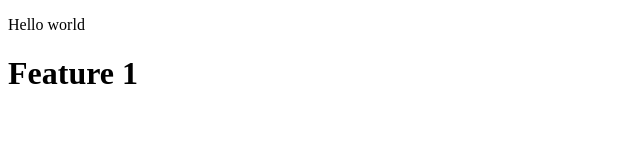
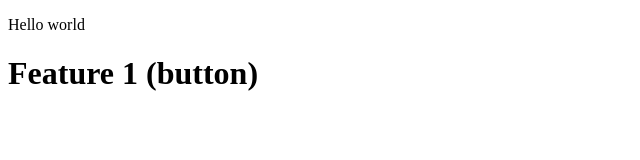
Before and after one commit to dhirajudhani/localrepo, a plain HTML site: page index.html in a window 1280 px wide. Shown: the whole page, without its empty margins (0-640 px from the left). Drawn offline with Linux system fonts and the light colour scheme.

Commit message:
add button

```diff
--- a/index.html
+++ b/index.html
@@ -7,6 +7,6 @@
 </head>
 <body>
     <p>Hello   world</p>
-    <h1>Feature 1   </h1>
+    <h1>Feature 1  (button) </h1>
 </body>
 </html>
```
